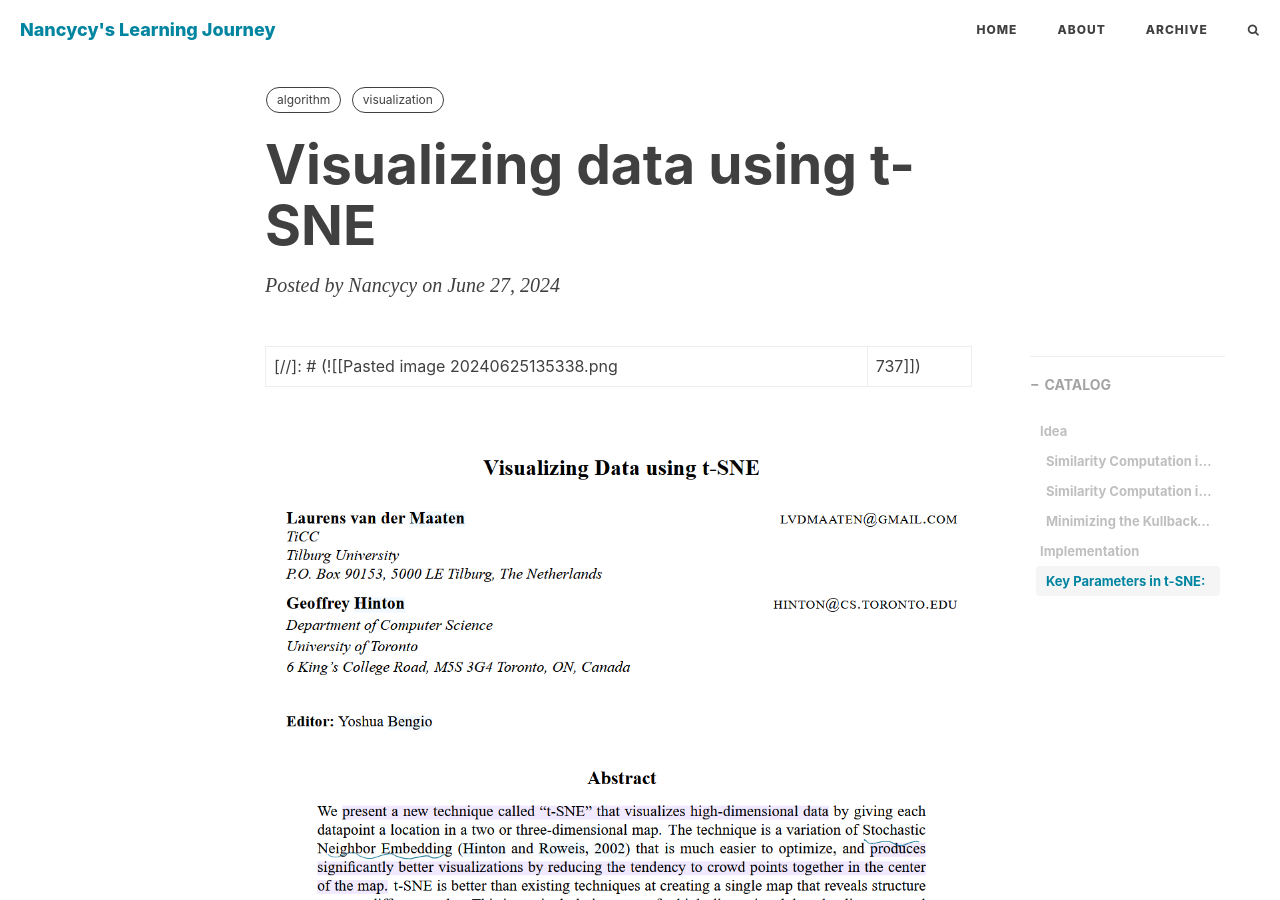
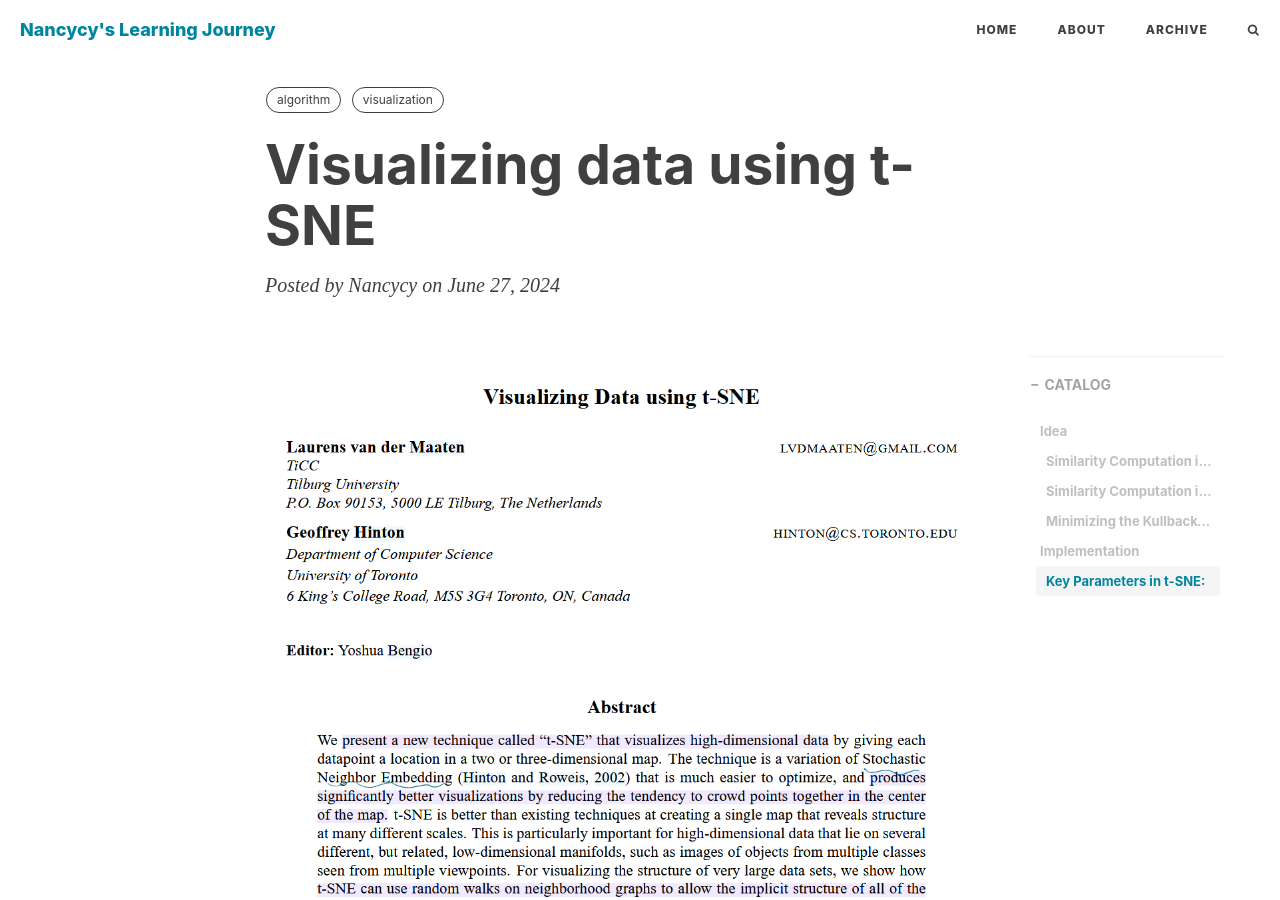
Before and after one commit to nancycyzl/nancycyzl.github.io, a Jekyll site: the page built from _posts/2024-06-27-Visualizing data using t-SNE.md, in a window 1280 px wide and 900 px high. Built offline with Jekyll 4.4.1, drawn with Linux system fonts in a browser that asks for light colours; nearby versions of some CDN libraries; formulas are drawn with MathJax 3; comment, search, counter and statistics services are not loaded.

```diff
--- a/_posts/2024-06-27-Visualizing data using t-SNE.md
+++ b/_posts/2024-06-27-Visualizing data using t-SNE.md
@@ -9,8 +9,6 @@ tags:
     - algorithm
     - visualization
 ---
-
-[//]: # (![[Pasted image 20240625135338.png|737]])
 
 <img src="/img/post2024/Pasted image 20240625135338.png" alt="image" width="737">
 
```
